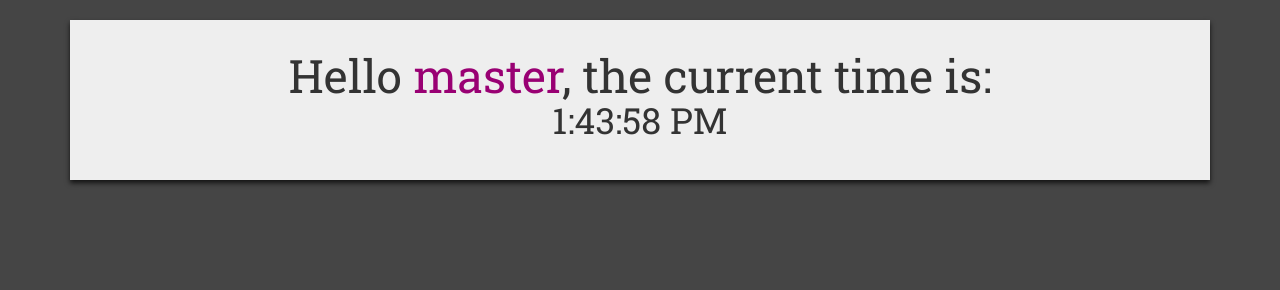
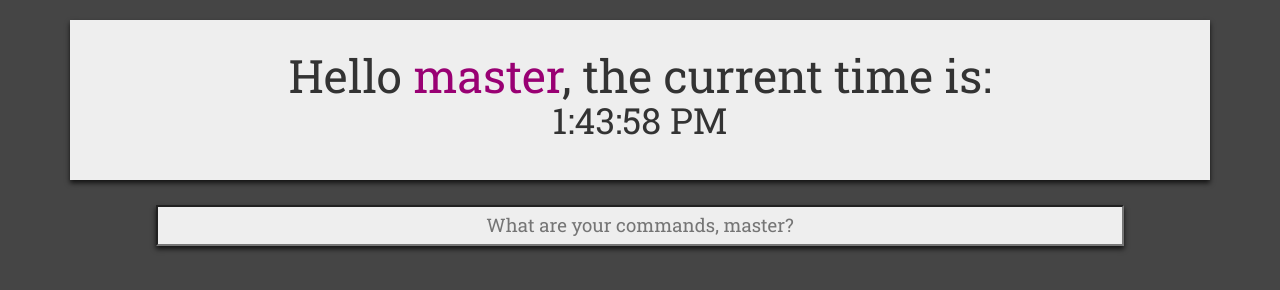
Before and after one commit to nekr0s/nekr0s.github.io, a plain HTML site: page homepage/index.html in a window 1280 px wide. Drawn offline with nearby package versions, Linux system fonts and the light colour scheme.

Commit message:
Added a searchbar

```diff
--- a/homepage/index.html
+++ b/homepage/index.html
@@ -1,8 +1,9 @@
 <!DOCTYPE html>
 <!-- homepage made by the one and only Alexander :P -->
-<!-- last edit: 28/07/16 -->
+<!-- last edit: 29/07/16 -->
 <html>
 <head>
+
 	<title>home</title>
 	<meta name="viewport" content="width = device-width, initial-
 	scale = 1">
@@ -10,6 +11,8 @@
 	<link href='https://fonts.googleapis.com/css?family=Roboto+Slab' rel='stylesheet' type='text/css'>
 	<link rel="stylesheet" type="text/css" href="https://maxcdn.bootstrapcdn.com/bootstrap/3.3.5/css/bootstrap.min.css">
 	<link href="theme.css" rel="stylesheet" type="text/css">
+
+<!-- styling the main elements -->
 <style>
 body {
 	background-color: #454545;
@@ -30,14 +33,21 @@ a:hover {
 </head>
 
 <body>
-<div class="container">
 
-	<div class="jumbotron">
-		<h1 style="font-size: 46px">Hello <a class= "purp" href="		http://loli.dance/">master</a>, the current time is:
+<div id="main" class="container">
+	<!-- the welcoming part -->
+	<div id="welcome" class="jumbotron">
+		<h1 style="font-size: 46px">Hello <a class= "purp" href="http://loli.dance/">master</a>, the current time is:
 			<p id="clock" style="font-size: 36px;" ></p>
 		</h1>
+			<div class="search">
+				<form class="searchForm" method="GET" action ="https://www.google.bg/search?q=">
+					<input class="searchInput" type="text" name="search" placeholder="What are your commands, master?">
+				</form>
+			</div>
 	</div>
 </div>
+
 </body>
 
 </html>
--- a/homepage/theme.css
+++ b/homepage/theme.css
@@ -17,4 +17,19 @@
 	border-radius: 0px !important;
 	}
 
-.jumbotron
+.searchForm {
+	padding-left: 26px;
+	padding-right: 26px;
+}
+.searchInput {
+	width: 100%;
+	position: center;
+	margin-top: 65px;
+	display: block;
+	padding: 5px 5px;
+	background-color: #eee;
+	/*border: 10px solid #28323b;*/
+	box-shadow: 0px 3px 5px 0px rgba(0,0,0,0.75);
+	font-size: 14pt;
+	color: #000000;
+	text-align: center;
```
